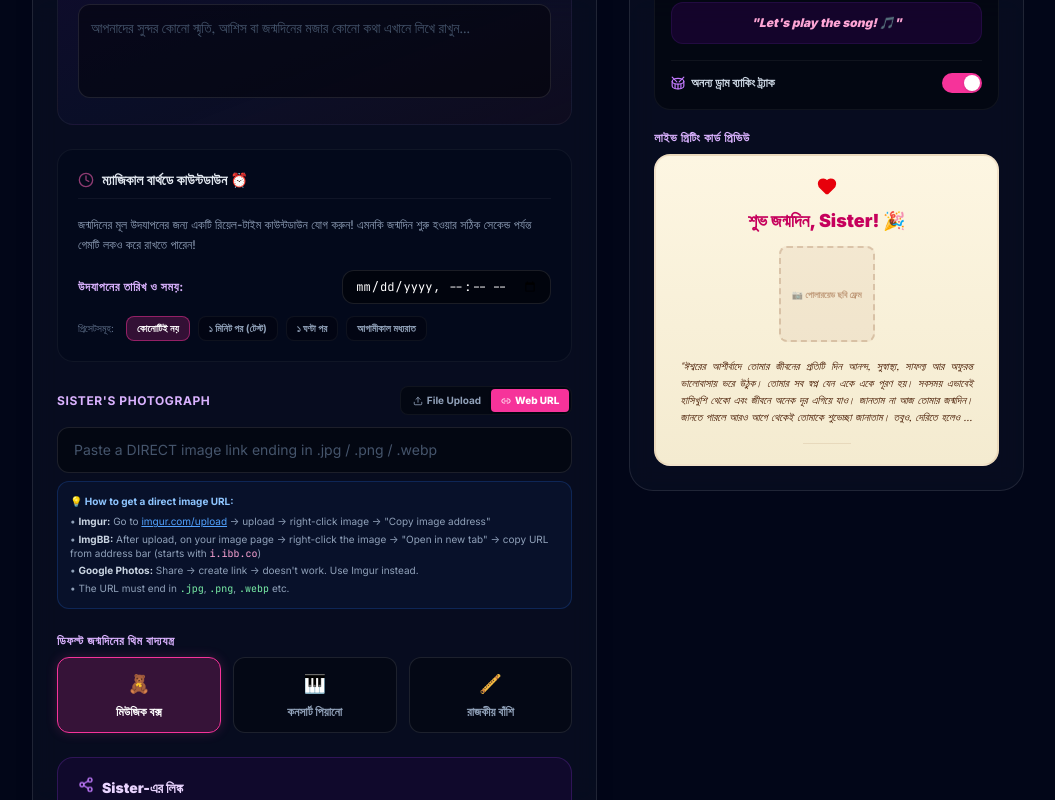
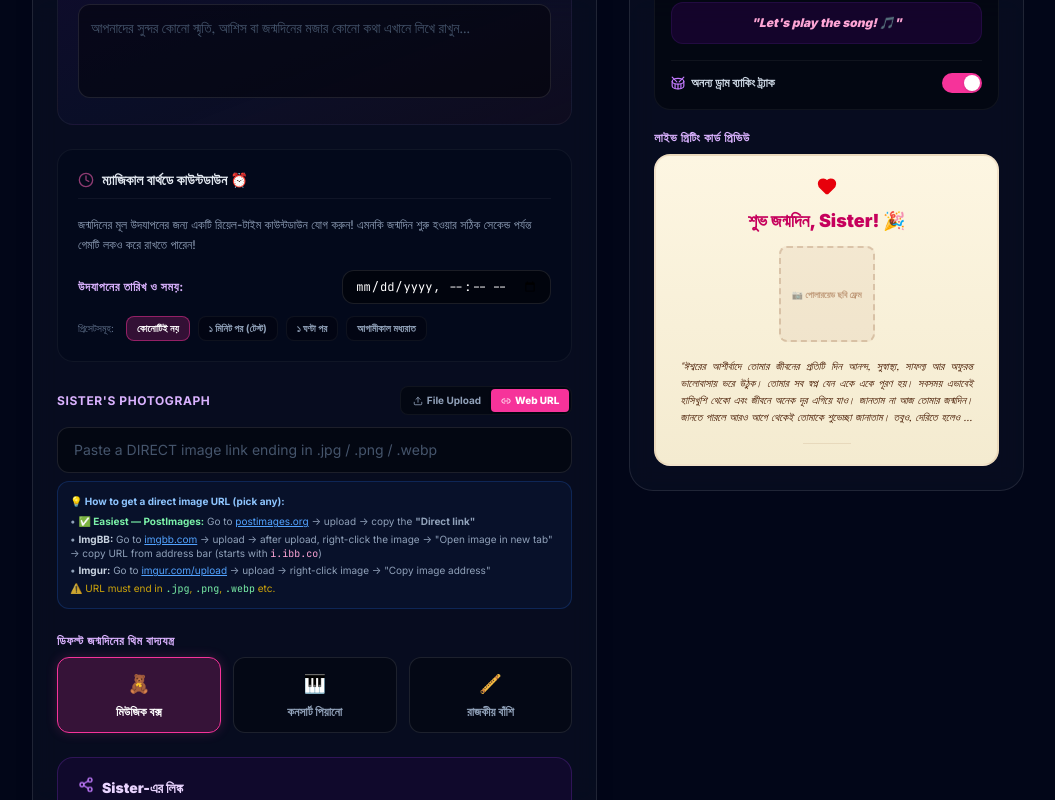
Before and after one commit to Subham567X5/UtsavQuest, a React (Vite) app: page / in a window 1280 px wide. Both pictures are taken after a click on the button "Web URL". Shown: the part 948-1748 px from the top of the page, without its empty margins (112-1167 px from the left). Built offline with nearby package versions, Linux system fonts and the light colour scheme; a web font is replaced by a local one.

Commit message:
Add PostImages.org as primary image hosting recommendation over Imgur

```diff
--- a/src/components/CreatorPhotoUpload.tsx
+++ b/src/components/CreatorPhotoUpload.tsx
@@ -323,12 +323,12 @@ export default function CreatorPhotoUpload({ photo, onChange }: CreatorPhotoUplo
           {/* Guidance box */}
           {urlStatus === 'idle' && (
             <div className="bg-blue-500/5 border border-blue-500/20 rounded-xl p-3 space-y-1.5">
-              <p className="text-[10px] font-bold text-blue-300">💡 How to get a direct image URL:</p>
+              <p className="text-[10px] font-bold text-blue-300">💡 How to get a direct image URL (pick any):</p>
               <ul className="text-[10px] text-slate-400 space-y-1 leading-snug">
+                <li>• <strong className="text-green-300">✅ Easiest — PostImages:</strong> Go to <a href="https://postimages.org" target="_blank" rel="noopener noreferrer" className="text-blue-400 underline">postimages.org</a> → upload → copy the <strong>"Direct link"</strong></li>
+                <li>• <strong className="text-slate-300">ImgBB:</strong> Go to <a href="https://imgbb.com" target="_blank" rel="noopener noreferrer" className="text-blue-400 underline">imgbb.com</a> → upload → after upload, right-click the image → "Open image in new tab" → copy URL from address bar (starts with <code className="text-pink-300">i.ibb.co</code>)</li>
                 <li>• <strong className="text-slate-300">Imgur:</strong> Go to <a href="https://imgur.com/upload" target="_blank" rel="noopener noreferrer" className="text-blue-400 underline">imgur.com/upload</a> → upload → right-click image → "Copy image address"</li>
-                <li>• <strong className="text-slate-300">ImgBB:</strong> After upload, on your image page → right-click the image → "Open in new tab" → copy URL from address bar (starts with <code className="text-pink-300">i.ibb.co</code>)</li>
-                <li>• <strong className="text-slate-300">Google Photos:</strong> Share → create link → doesn't work. Use Imgur instead.</li>
-                <li>• The URL must end in <code className="text-green-300">.jpg</code>, <code className="text-green-300">.png</code>, <code className="text-green-300">.webp</code> etc.</li>
+                <li className="text-yellow-400/80">⚠️ URL must end in <code className="text-green-300">.jpg</code>, <code className="text-green-300">.png</code>, <code className="text-green-300">.webp</code> etc.</li>
               </ul>
             </div>
           )}
```
